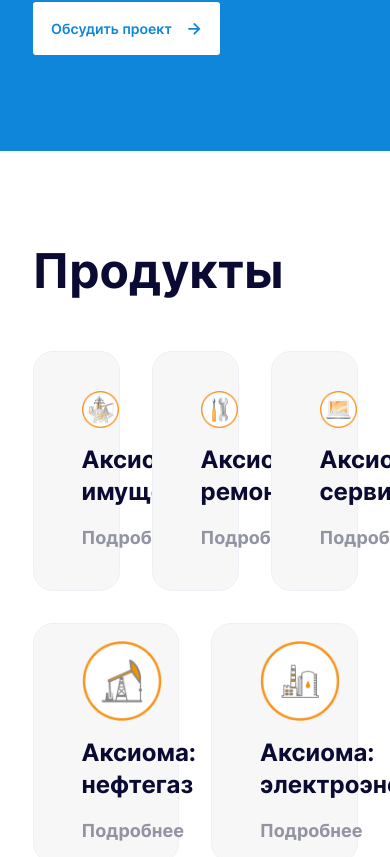
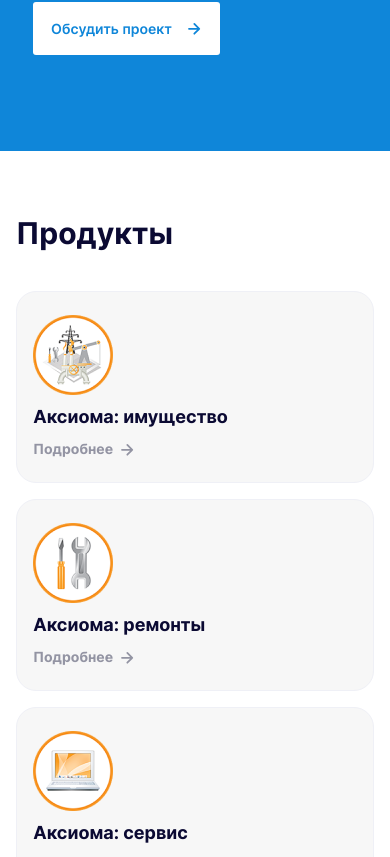
Before and after one commit to VladimirEscolta/GST, a React (Create React App) app: page /aksioma in a window 390 px wide. Shown: the part 920-1777 px from the top of the page. Built offline with nearby package versions, Linux system fonts and the light colour scheme.

Commit message:
add ProductsBlock Aksioma mobile

```diff
--- a/src/pages/Aksioma/ui/ProductsBlock.jsx
+++ b/src/pages/Aksioma/ui/ProductsBlock.jsx
@@ -18,17 +18,19 @@ const ProductsBlock = () => {
     {icon: AksiomaProducts5Image, link: '/aksioma/electric', text: 'Аксиома: электроэнергетика'},
   ]
   return (
-    <div className="w-10/12 mx-auto py-24 flex flex-col justify-between">
-      <p className="text-5xl font-bold">Продукты</p>
-      <div className="mt-14 grid grid-cols-6 gap-8">
+    <div className="w-11/12 sm:w-10/12 mx-auto py-16 sm:py-24 flex flex-col justify-between">
+      <p className="text-3xl sm:text-5xl font-bold">Продукты</p>
+      <div className="mt-10 sm:mt-14 grid grid-cols-1 sm:grid-cols-6 gap-4 sm:gap-8">
         {array.map((item, index) => (
-          <div key={item.text} className={`${index > 2 ? 'col-span-3' : 'col-span-2'} h-60 flex flex-col justify-center ps-12 rounded-gst20 bg-[#F7F7F7] border border-[#EFF0F6]`}>
+          <div key={item.text} className={`${index > 2 ? 'col-span-1 sm:col-span-3' : 'col-span-1 sm:col-span-2'} h-48 sm:h-60 flex flex-col justify-center ps-4 sm:ps-12 rounded-gst20 bg-[#F7F7F7] border border-[#EFF0F6]`}>
             <img className="w-20" src={item.icon} alt="aksioma_products1"/>
-            <p className="text-2xl mt-4 font-bold">{item.text}</p>
-            <a className="mt-4 flex items-center text-lg text-[#9394A3]" href={item.link} target="_self">
-              <p className="mr-4 font-bold">Подробнее</p>
-              <ArrowSmallIcon/>
-            </a>
+            <div className="">
+              <p className="text-lg sm:text-2xl mt-2 sm:mt-4 font-bold">{item.text}</p>
+              <a className="mt-2 sm:mt-4 flex items-center text-sm sm:text-lg text-[#9394A3]" href={item.link} target="_self">
+                <p className="mr-2 sm:mr-4 font-bold">Подробнее</p>
+                <ArrowSmallIcon/>
+              </a>
+            </div>
           </div>
         ))}
       </div>
```
